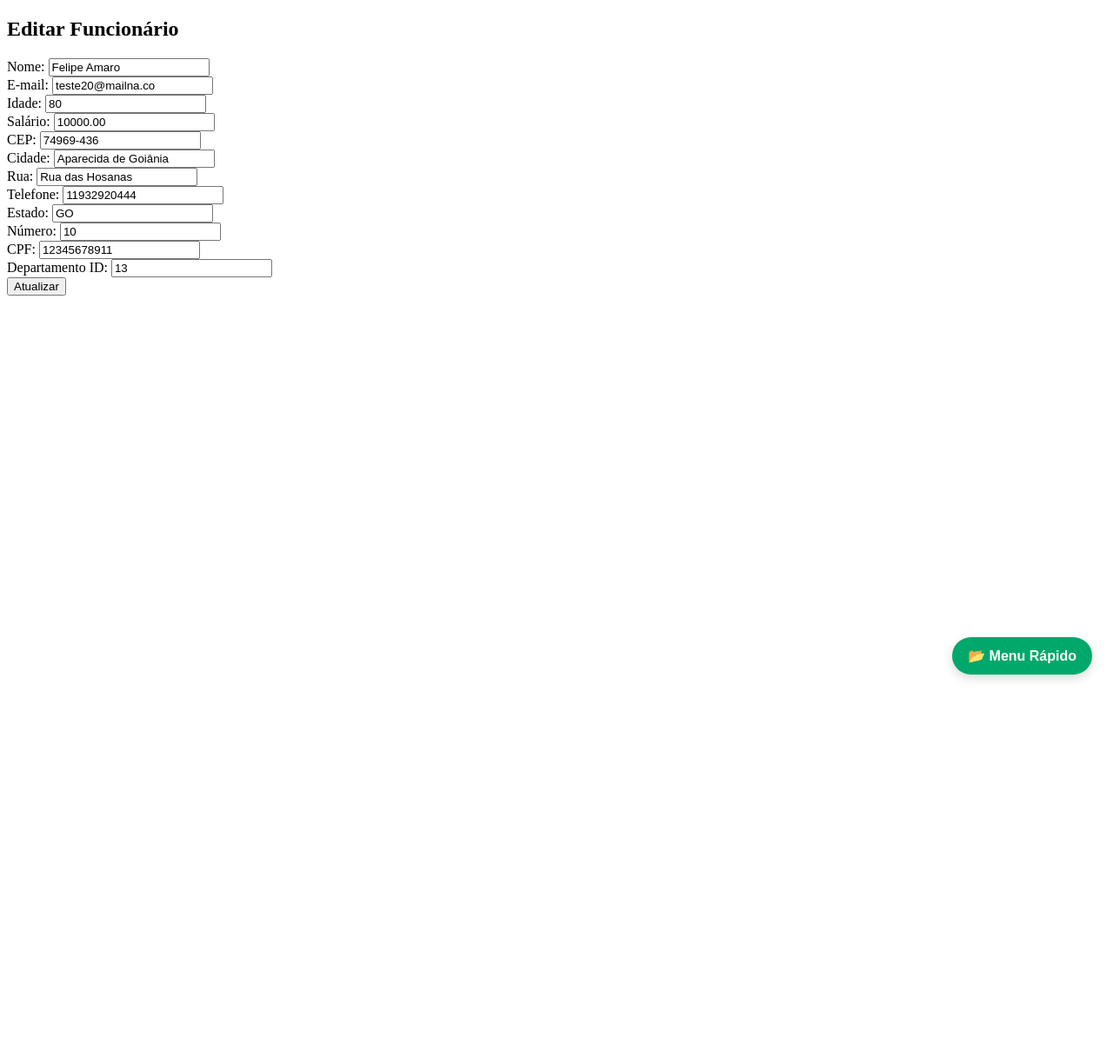
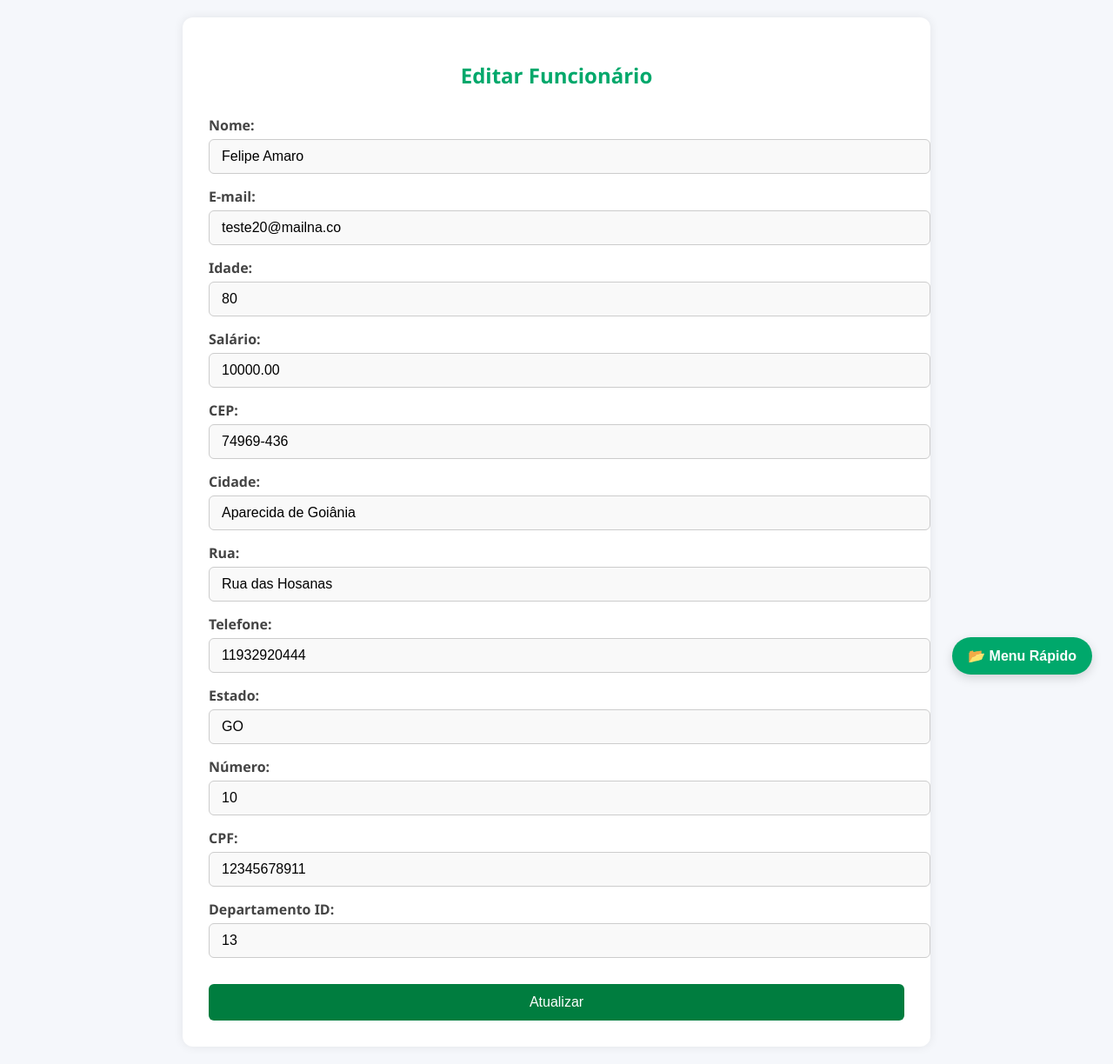
Before and after one commit to FeJoestar18/Projeto-3-semestre-Curso-CC, a PHP site: page /Projeto-3-semestre-Curso-CC/editar-funcionario.php?id=9 in a window 1280 px wide. Shown: the whole page at 87% size. Before the commit the page ends 782 px from the top, so only its background shows below. Run offline with PHP 8.4, Linux system fonts and the light colour scheme; the visitor is signed in with stand-in values (Sample User, id 1); data comes from the database, SQL or seed files in the repository.

Commit message:
Adiciona estilos CSS para as páginas de adicionar e editar funcionário, melhorando a apresentação e a usabilidade dos formulários.

```diff
--- /dev/null
+++ b/FROG-TECH/css/css-admin/editar-funcionario.css
@@ -0,0 +1,67 @@
+body {
+    font-family: 'Segoe UI', Tahoma, Geneva, Verdana, sans-serif;
+    background-color: #f5f7fb;
+    color: #333;
+    padding: 20px;
+    margin: 0;
+}
+
+.container {
+    max-width: 800px;
+    margin: auto;
+    background: #fff;
+    padding: 30px;
+    border-radius: 12px;
+    box-shadow: 0 0 12px rgba(0, 0, 0, 0.08);
+}
+
+h2 {
+    text-align: center;
+    color: #00a86b;
+    margin-bottom: 30px;
+}
+
+form label {
+    display: block;
+    font-weight: 600;
+    margin-top: 15px;
+    color: #444;
+}
+
+input[type="text"],
+input[type="email"],
+input[type="number"] {
+    width: 100%;
+    padding: 10px 14px;
+    border: 1px solid #ccc;
+    border-radius: 6px;
+    font-size: 16px;
+    background-color: #f9f9f9;
+    transition: border 0.3s ease;
+    margin-top: 5px;
+}
+
+input:focus {
+    border-color: #0057b8;
+    outline: none;
+    background-color: #fff;
+}
+
+input[type="submit"] {
+    background-color: #007d3f;
+    color: #ffffff;
+    padding: 12px 20px;
+    font-size: 16px;
+    border: none;
+    border-radius: 6px;
+    cursor: pointer;
+    transition: background-color 0.3s ease;
+    margin-top: 30px;
+    display: block;
+    width: 100%;
+}
+
+input[type="submit"]:hover {
+    background-color: #00b86e;
+    color: #fff;
+}
--- a/FROG-TECH/pages-admin/Funcionario/add-funcionario.php
+++ b/FROG-TECH/pages-admin/Funcionario/add-funcionario.php
@@ -28,6 +28,8 @@ $departamentos = $stmt->fetchAll(PDO::FETCH_ASSOC);
     <link href="https://cdn.jsdelivr.net/npm/bootstrap@5.3.0/dist/css/bootstrap.min.css" rel="stylesheet">
     <script src="https://code.jquery.com/jquery-3.6.0.min.js"></script>
     <script src="<?php echo BASE_URL; ?>js/buscarCEP.js"></script>
+    <link rel="stylesheet" href="<?= BASE_URL ?>css/css-admin/add-funcionario.css">
+
 </head>
 <body class="container py-4">
 
@@ -120,6 +122,7 @@ $departamentos = $stmt->fetchAll(PDO::FETCH_ASSOC);
 
         <button type="submit" class="btn btn-success">Cadastrar Funcionário</button>
     </form>
+
     <?php include(__DIR__ . "/../../components/menu-rapido.php"); ?>
 </body>
 </html>
--- a/FROG-TECH/pages-admin/Funcionario/editar-funcionario.php
+++ b/FROG-TECH/pages-admin/Funcionario/editar-funcionario.php
@@ -27,9 +27,14 @@ $funcionario = $stmt->fetch(PDO::FETCH_ASSOC);
     <meta charset="UTF-8">
     <meta name="viewport" content="width=device-width, initial-scale=1.0">
     <title>Editar Funcionário</title>
+    <link rel="stylesheet" href="<?= BASE_URL ?>css/css-admin/editar-funcionario.css">
+
 </head>
 <body>
+    <div class="container">
     <h2>Editar Funcionário</h2>
+
+
     <form action="<?php echo BASE_URL; ?>Controller/admin/editar-funcionario-process.php?id=<?php echo $funcionario['id']; ?>" method="POST">
         <label for="nome">Nome:</label>
         <input type="text" id="nome" name="nome" value="<?php echo $funcionario['nome']; ?>" required><br>
@@ -69,6 +74,7 @@ $funcionario = $stmt->fetch(PDO::FETCH_ASSOC);
 
         <input type="submit" value="Atualizar">
     </form>
+    </div>
     <?php include(__DIR__ . "/../../components/menu-rapido.php"); ?>
 </body>
 </html>
```
Also changed, not shown: FROG-TECH/css/css-admin/add-funcionario.css (added, +70 -0 lines).
